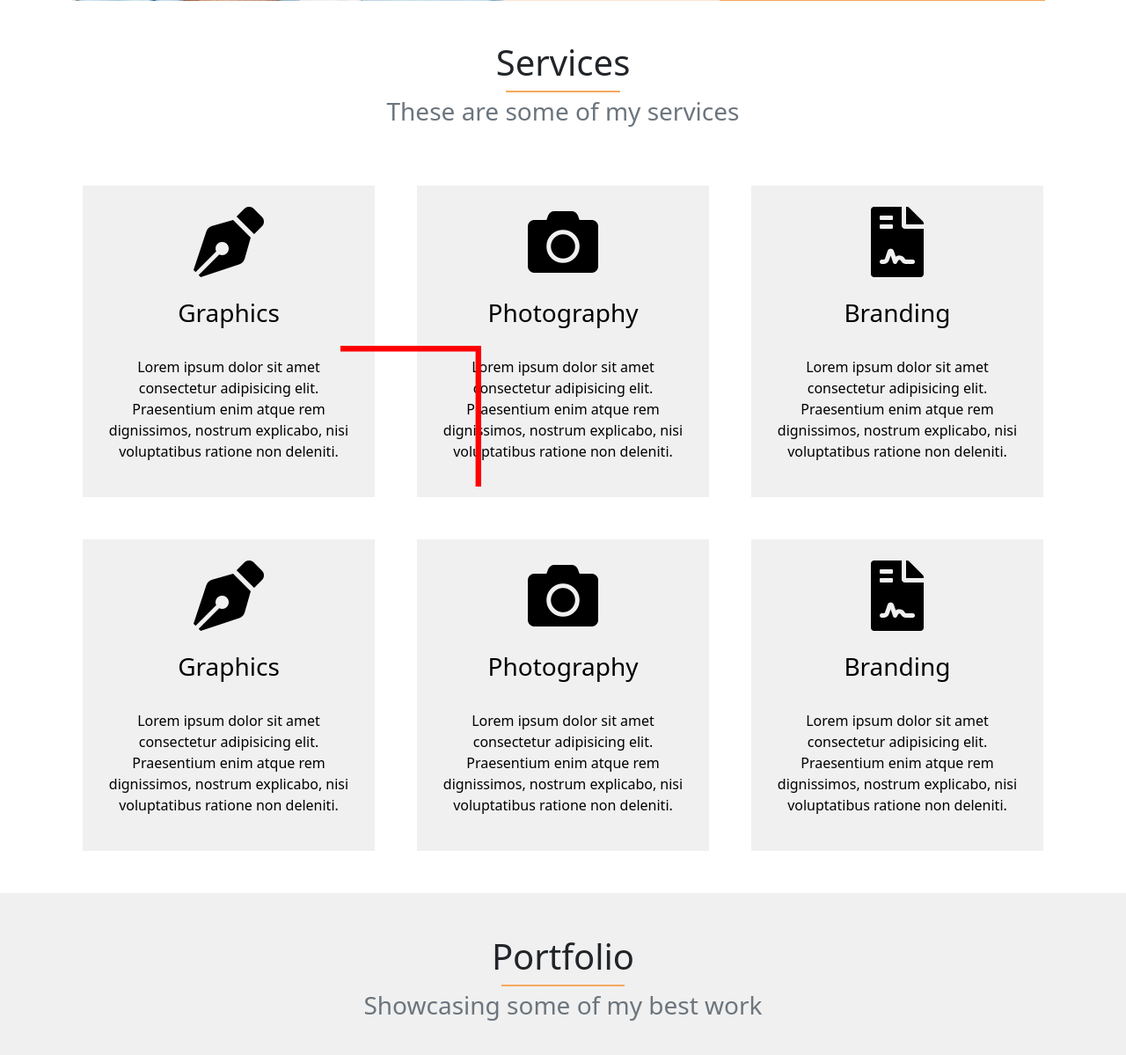
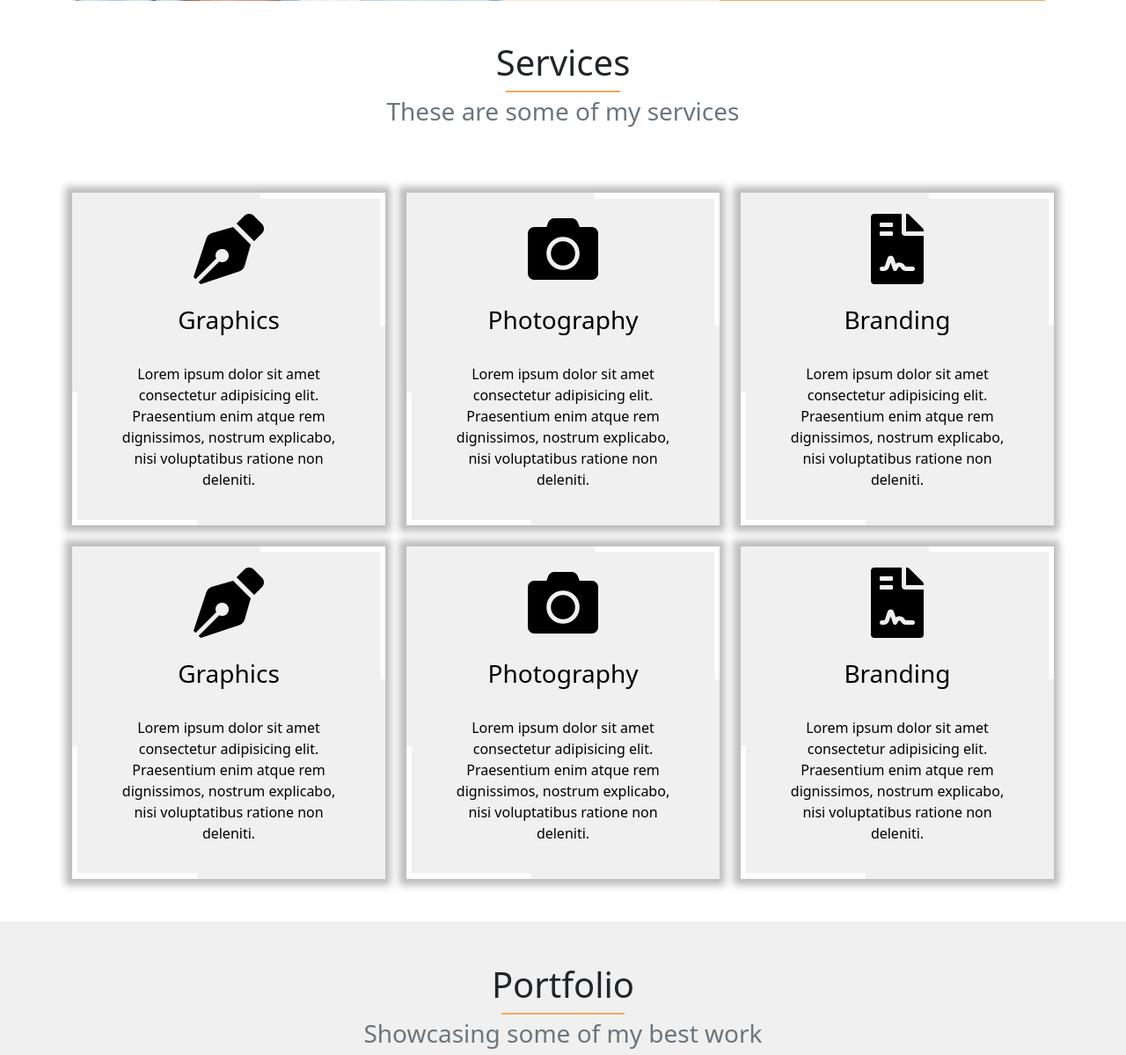
Before and after one commit to haidermaaz/portfolio_repo, a PHP site: page / in a window 1280 px wide. Shown: the part 1471-2670 px from the top of the page at 88% size. Run offline with PHP 8.4, Linux system fonts and the light colour scheme.

Commit message:
i have changed my code

```diff
--- a/assets/css/style.css
+++ b/assets/css/style.css
@@ -45,10 +45,23 @@
     padding-top: 50px;
 }
 
+.wall{
+    height: 300px;
+    width: 18px;
+    background-color: #f4a95e;
+}
+@keyframes left-to-right {
+        0%{
+                transform: translateX(-100%);
+        }
+        100%{
+            transform: translateX(0%);
+        }
+}
 .text {
+    animation: left-to-right 1s 1;
     height: auto;
     padding: 10px;
-    border-left: 5px solid #f4a95e;
     text-align: justify;
 }
 
@@ -197,23 +210,30 @@
     justify-content: center;
     align-items: center;
     text-align: center;
+    box-shadow: -1px 0px 8px 7px rgba(36,30,30,0.3);
     transition: all 0.5s ease-in-out;
     position: relative;
 }
 .card-shape-1{
     clip-path: polygon(0 0, 100% 0, 100% 100%, 96% 100%, 96% 4%, 0 4%);
-    background-color: red;
-    height: 160px;
-    width:160px;
+    background-color: white;
+    height: 40%;
+    width:40%;
     position: absolute;
-    top: 233%;
-    left: 387px;
-
+    top: 0;
+    right: 0;
     z-index: 3;
-
+    transition: all 0.5s ease-in-out;
 }
 .card-shape-2{
-
+    position: absolute;
+    height: 40%;
+    width: 40%;
+    background-color: white;
+    clip-path: polygon(0 0, 4% 0, 4% 96%, 100% 96%, 100% 100%, 0 100%);
+    left: 0;
+    bottom: 0;
+    transition: all 0.5s ease-in-out;
 }
 
 .service-cards i:hover {
@@ -223,6 +243,14 @@
 .service-cards:hover {
     background-color: #f4a95e;
     color: white;
+}
+.service-cards:hover .card-shape-1{
+    height: 50%;
+    width: 50%;
+}
+.service-cards:hover .card-shape-2{
+    height: 50%;
+    width: 50%;
 }
 
 /*-------------------------------------------------------------portfolio start-------------------------------------------------------------*/
--- a/index.html
+++ b/index.html
@@ -66,7 +66,10 @@
   <div class="after-header">
     <div class="container">
       <div class="row justify-content-xl-between">
-        <div class="col-xl-5 col-lg-11 mt-lg-5">
+        <div class="col-xl-5 col-lg-11 mt-lg-5 d-flex">
+          <div class="wall">
+
+          </div>
           <div class="text my-5">
             <h2>Hello</h2>
             <h1><b>I am Alex John</b></h1><br>
@@ -146,55 +149,65 @@
       <p class="fs-3 text-secondary">These are some of my services</p>
     </center>
     <div class="container">
-      <div class="row">
-        <div class="col-lg-4 col-md-6 px-4">
+      <div class="row g-4 my-5">
+        <div class="col-lg-4 col-md-6">
+          <div class="service-cards p-4 position-relative">
             <div class="card-shape-1"></div>
-          <div class="service-cards py-4 mt-5">
               <i class="fas fa-pen-nib fa-5x"></i> <br>
               <h3>Graphics</h3> <br>
               <p class="px-4">Lorem ipsum dolor sit amet consectetur adipisicing elit. Praesentium enim atque rem
                 dignissimos, nostrum explicabo, nisi voluptatibus ratione non deleniti.</p>
-          </div>
             <div class="card-shape-2"></div>
           </div>
-        <div class="col-lg-4 col-md-6 px-4">
-          <div class="service-cards py-4 mt-5">
+        </div>
+        <div class="col-lg-4 col-md-6">
+          <div class="service-cards p-4">
+            <div class="card-shape-1"></div>
             <i class="fas fa-camera fa-5x"></i> <br>
             <h3>Photography</h3> <br>
             <p class="px-4">Lorem ipsum dolor sit amet consectetur adipisicing elit. Praesentium enim atque rem
               dignissimos, nostrum explicabo, nisi voluptatibus ratione non deleniti.</p>
+              <div class="card-shape-2"></div>
           </div>
         </div>
-        <div class="col-lg-4 col-md-6 px-4">
-          <div class="service-cards py-4 mt-5">
+        <div class="col-lg-4 col-md-6">
+          <div class="service-cards p-4">
+            <div class="card-shape-1"></div>
             <i class="fas fa-file-contract fa-5x"></i> <br>
             <h3>Branding</h3> <br>
             <p class="px-4">Lorem ipsum dolor sit amet consectetur adipisicing elit. Praesentium enim atque rem
               dignissimos, nostrum explicabo, nisi voluptatibus ratione non deleniti.</p>
+              <div class="card-shape-2"></div>
           </div>
         </div>
-        <div class="col-lg-4 col-md-6 px-4">
-          <div class="service-cards py-4 mt-5">
+        <div class="col-lg-4 col-md-6">
+          <div class="service-cards p-4">
+            <div class="card-shape-1"></div>
             <i class="fas fa-pen-nib fa-5x"></i> <br>
             <h3>Graphics</h3> <br>
             <p class="px-4">Lorem ipsum dolor sit amet consectetur adipisicing elit. Praesentium enim atque rem
               dignissimos, nostrum explicabo, nisi voluptatibus ratione non deleniti.</p>
+              <div class="card-shape-2"></div>
           </div>
         </div>
-        <div class="col-lg-4 col-md-6 px-4">
-          <div class="service-cards py-4 mt-5">
+        <div class="col-lg-4 col-md-6">
+          <div class="service-cards p-4">
+            <div class="card-shape-1"></div>
             <i class="fas fa-camera fa-5x"></i> <br>
             <h3>Photography</h3> <br>
             <p class="px-4">Lorem ipsum dolor sit amet consectetur adipisicing elit. Praesentium enim atque rem
               dignissimos, nostrum explicabo, nisi voluptatibus ratione non deleniti.</p>
+              <div class="card-shape-2"></div>
           </div>
         </div>
-        <div class="col-lg-4 col-md-6 px-4">
-          <div class="service-cards py-4 mt-5">
+        <div class="col-lg-4 col-md-6">
+          <div class="service-cards p-4">
+            <div class="card-shape-1"></div>
             <i class="fas fa-file-contract fa-5x"></i> <br>
             <h3>Branding</h3> <br>
             <p class="px-4">Lorem ipsum dolor sit amet consectetur adipisicing elit. Praesentium enim atque rem
               dignissimos, nostrum explicabo, nisi voluptatibus ratione non deleniti.</p>
+              <div class="card-shape-2"></div>
           </div>
         </div>
       </div>
```
Lines whose indentation alone changed are shown as unchanged.
